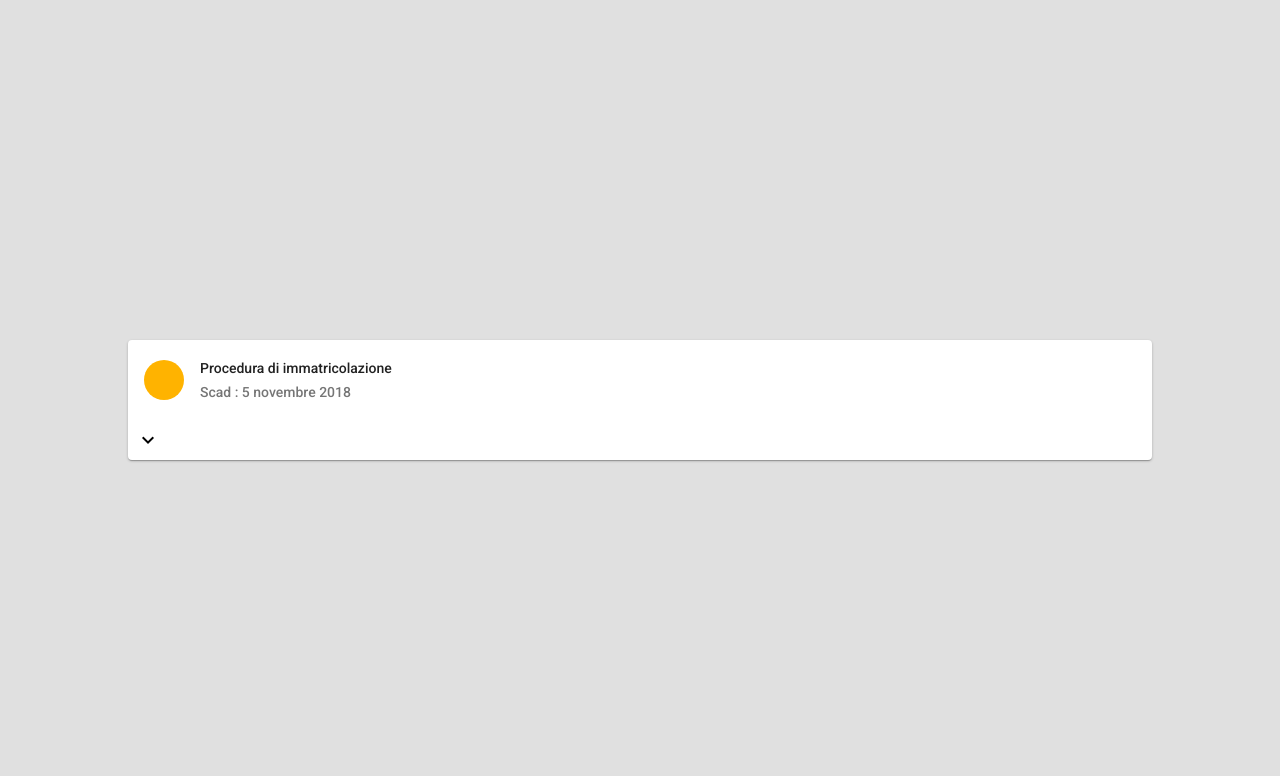
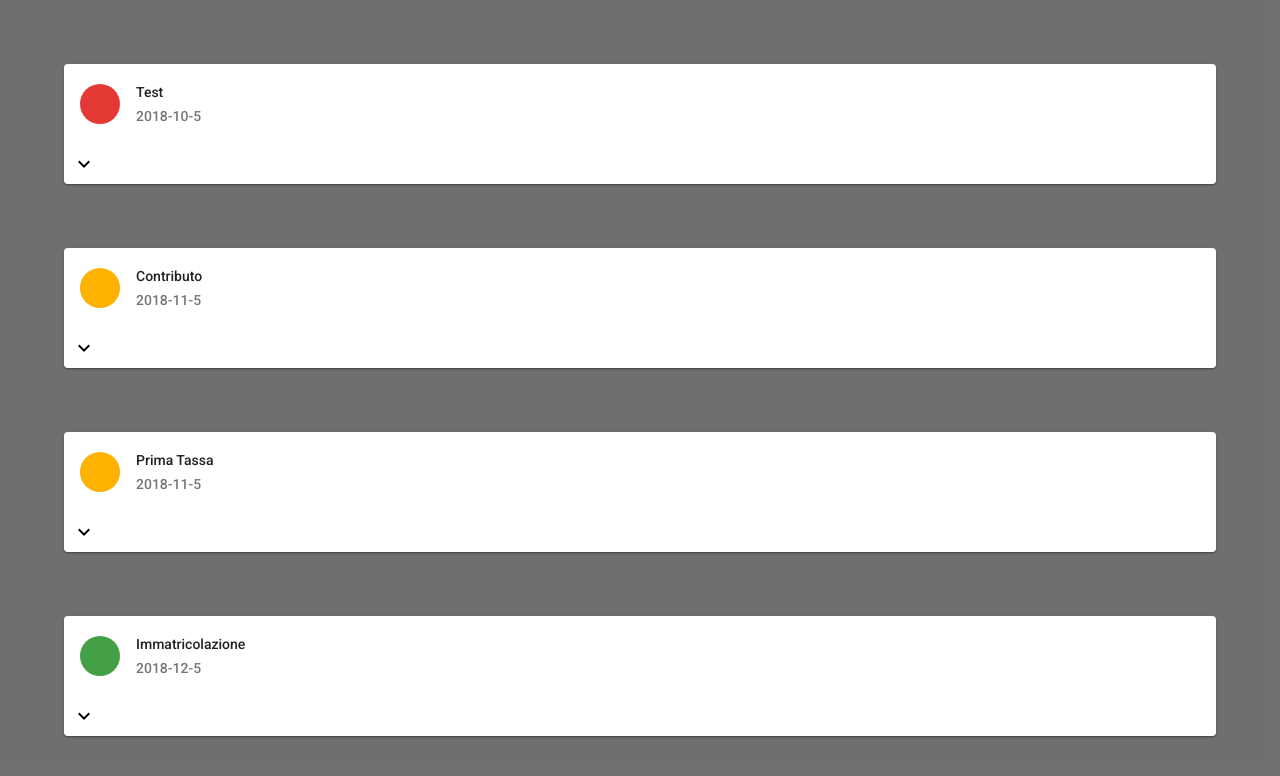
Before and after one commit to DoodlePain/infotor, a React (Create React App) app: page /tasks in a window 1280 px wide. Shown: the top 776 px of the page. Built offline with nearby package versions, Linux system fonts and the light colour scheme.

Commit message:
Stylefix + cards update

```diff
--- a/src/App.css
+++ b/src/App.css
@@ -48,5 +48,19 @@ p {
 }
 
 .CardContainer {
-    width: 80%;
+    width: 100%;
+    padding-left: 10%;
+    height: 100%;
+    background: rgba(0, 0, 0, 0.5);
+    overflow-y: auto;
+    height: 100vh;
 }
+
+.singleCard {
+    width: 90%;
+    margin-top: 5%;
+}
+
+.bothInline {
+    color: white;
+}
--- a/src/App.js
+++ b/src/App.js
@@ -1,7 +1,7 @@
 import React, { Component } from 'react';
 import RegisterContainer from "./Components/Registration/RegisterContainer";
 import Timeline from "./Components/Home/Timeline/Timeline";
-import Tasks from "./Components/Home/Tasks/Tasks";
+import TasksContainer from "./Components/Home/Tasks/TasksContainer";
 import { BrowserRouter, Route, Switch } from "react-router-dom";
 import './App.css';
 
@@ -13,7 +13,7 @@ class App extends Component {
           <Switch>
             <Route exact path="/" component={Timeline} />
             <Route exact path="/register" component={RegisterContainer} />
-            <Route exact path="/tasks" component={Tasks} />
+            <Route exact path="/tasks" component={TasksContainer} />
           </Switch>
         </div>
       </BrowserRouter>
--- a/src/Components/Home/Tasks.json
+++ b/src/Components/Home/Tasks.json
@@ -1,11 +1,22 @@
 {
-    "test":{
-        "title":"Test"
+    "test": {
+        "title": "Test",
+        "expire": "2018-10-5",
+        "text": "Lorem ipsum"
     },
-    "contributo":{
-        "title":"Contributo"
+    "contributo": {
+        "title": "Contributo",
+        "expire": "2018-11-5",
+        "text": "Lorem ipsum"
     },
-    "immatricolazione":{
-        "title":"Immatricolazione"
+    "primaTassa": {
+        "title": "Prima Tassa",
+        "expire": "2018-11-5",
+        "text": "Lorem ipsum"
+    },
+    "immatricolazione": {
+        "title": "Immatricolazione",
+        "expire": "2018-12-5",
+        "text": "Lorem ipsum"
     }
 }
--- /dev/null
+++ b/src/Components/Home/Tasks/Task.js
@@ -0,0 +1,58 @@
+import React, { Component } from 'react';
+
+import Card from '@material-ui/core/Card';
+import CardHeader from '@material-ui/core/CardHeader';
+import CardContent from '@material-ui/core/CardContent';
+import CardActions from '@material-ui/core/CardActions';
+import Collapse from '@material-ui/core/Collapse';
+import Avatar from '@material-ui/core/Avatar';
+import Typography from '@material-ui/core/Typography';
+
+class Task extends Component {
+    state = { expanded: false };
+
+    render() {
+        const { task } = this.props
+        var color = task.expire
+        var d1 = new Date(task.expire)
+        var d2 = new Date()
+        var timeDiff = d1.getTime() - d2.getTime();
+        var diffDays = Math.ceil(timeDiff / (1000 * 3600 * 24));
+
+        if (diffDays > 30) { color = "#43a047" }
+        else if (diffDays < 1) { color = "#e53935" }
+        else { color = "#ffb300" }
+
+        return (
+            <div>
+                <div className="singleCard">
+                    <Card className="card">
+                        <CardHeader
+                            avatar={
+                                <Avatar aria-label="Recipe" className="avatar" style={{ background: color }} />
+                            }
+                            title={task.title}
+                            // subheader="Scad : 5 novembre 2018"
+                            subheader={task.expire}
+                        />
+                        <CardActions className="actions" disableActionSpacing onClick={() => { this.setState({ expanded: !this.state.expanded }) }}>
+                            <i className="material-icons" style={{ cursor: "pointer" }}>
+                                {this.state.expanded ? "keyboard_arrow_up " : "keyboard_arrow_down"}
+                            </i>
+                        </CardActions>
+                        <Collapse in={this.state.expanded} timeout="auto" unmountOnExit>
+                            <CardContent>
+                                <Typography paragraph>Method:</Typography>
+                                <Typography paragraph>
+                                    {task.text}
+                                </Typography>
+                            </CardContent>
+                        </Collapse>
+                    </Card >
+                </div>
+            </div>
+        );
+    }
+}
+
+export default Task;
--- a/src/Components/Home/Tasks/Tasks.js
+++ /dev/null
@@ -1,82 +0,0 @@
-import React, { Component } from 'react';
-import { withStyles } from '@material-ui/core/styles';
-import Card from '@material-ui/core/Card';
-import CardHeader from '@material-ui/core/CardHeader';
-import CardMedia from '@material-ui/core/CardMedia';
-import CardContent from '@material-ui/core/CardContent';
-import CardActions from '@material-ui/core/CardActions';
-import Collapse from '@material-ui/core/Collapse';
-import Avatar from '@material-ui/core/Avatar';
-import IconButton from '@material-ui/core/IconButton';
-import Typography from '@material-ui/core/Typography';
-import red from '@material-ui/core/colors/red';
-import TasksObj from '../Tasks.json'
-
-class Tasks extends Component {
-    state = { expanded: false };
-
-
-    handleExpandClick = () => {
-        this.setState(state => ({ expanded: !state.expanded }));
-    };
-
-    render() {
-        console.log(TasksObj);
-        const { task } = this.props
-        return (
-            // <div>
-            //     {Object.keys(TasksObj).map(el => {
-            //         return <h1 style={{ color: "black" }}>{TasksObj[el].title}</h1>
-            //     })}
-            // </div>
-
-            <div className="CardContainer">
-                <Card className="card">
-                    <CardHeader
-                        avatar={
-                            <Avatar aria-label="Recipe" className="avatar" style={{ background: '#ffb300' }} />
-                        }
-                        // title={task.title}
-                        title="Procedura di immatricolazione"
-                        subheader="Scad : 5 novembre 2018"
-                    // subheader={task.expire}
-                    />
-                    <CardActions className="actions" disableActionSpacing onClick={() => { this.setState({ expanded: !this.state.expanded }) }}>
-                        <i className="material-icons" style={{ cursor: "pointer" }}>
-                            {this.state.expanded ? "keyboard_arrow_up " : "keyboard_arrow_down"}
-                        </i>
-                    </CardActions>
-                    <Collapse in={this.state.expanded} timeout="auto" unmountOnExit>
-                        <CardContent>
-                            <Typography paragraph>Method:</Typography>
-                            <Typography paragraph>
-                                Heat 1/2 cup of the broth in a pot until simmering, add saffron and set aside for 10
-                                minutes.
-                </Typography>
-                            <Typography paragraph>
-                                Heat oil in a (14- to 16-inch) paella pan or a large, deep skillet over medium-high
-                                heat. Add chicken, shrimp and chorizo, and cook, stirring occasionally until lightly
-                                browned, 6 to 8 minutes. Transfer shrimp to a large plate and set aside, leaving
-                                chicken and chorizo in the pan. Add pimentón, bay leaves, garlic, tomatoes, onion,
-                                salt and pepper, and cook, stirring often until thickened and fragrant, about 10
-                                minutes. Add saffron broth and remaining 4 1/2 cups chicken broth; bring to a boil.
-                </Typography>
-                            <Typography paragraph>
-                                Add rice and stir very gently to distribute. Top with artichokes and peppers, and cook
-                                without stirring, until most of the liquid is absorbed, 15 to 18 minutes. Reduce heat
-                                to medium-low, add reserved shrimp and mussels, tucking them down into the rice, and
-                                cook again without stirring, until mussels have opened and rice is just tender, 5 to 7
-                                minutes more. (Discard any mussels that don’t open.)
-                </Typography>
-                            <Typography>
-                                Set aside off of the heat to let rest for 10 minutes, and then serve.
-                </Typography>
-                        </CardContent>
-                    </Collapse>
-                </Card >
-            </div>
-        );
-    }
-}
-
-export default Tasks;
--- /dev/null
+++ b/src/Components/Home/Tasks/TasksContainer.js
@@ -0,0 +1,28 @@
+import React, { Component } from 'react';
+import TasksObj from '../Tasks.json'
+import Task from './Task'
+
+class TasksContainer extends Component {
+
+
+    handleExpandClick = () => {
+        this.setState(state => ({ expanded: !state.expanded }));
+    };
+
+    render() {
+        const tasks = TasksObj
+        var renderTasks = []
+        console.log(tasks);
+        Object.keys(tasks).map((el, index) => {
+            renderTasks.push(<Task key={index} task={tasks[el]} />)
+        })
+
+        return (
+            <div className="CardContainer">
+                {renderTasks}
+            </div>
+        );
+    }
+}
+
+export default TasksContainer;
--- a/src/Components/Home/Timeline/Timeline.js
+++ b/src/Components/Home/Timeline/Timeline.js
@@ -11,7 +11,7 @@ class Timeline extends Component {
 
 
     async componentWillMount() {
-        if (localStorage.getItem('Nome') === null) { this.props.history.push('/register') }
+        if (localStorage.getItem('Nome') === null || localStorage.getItem('Nome') === "null") { this.props.history.push('/register') }
         var tasks = 3
         await localStorage.getItem('Test') === "true" ? tasks = tasks - 1 : tasks = tasks
         await localStorage.getItem('Iscrizione') === "true" ? tasks = --tasks : tasks = tasks
--- a/src/Components/Registration/RegisterContainer.js
+++ b/src/Components/Registration/RegisterContainer.js
@@ -7,10 +7,14 @@ class RegisterContainer extends Component {
 
     advance() {
         this.setState({ step: ++this.state.step })
-        console.log("Clicked");
+        var elementA = document.getElementById('SecondScreen')
+        elementA.scrollIntoView({ block: 'end', behavior: 'smooth' });
+    }
 
-        var element = document.getElementById('SecondScreen')
-        element.scrollIntoView({ block: 'end', behavior: 'smooth' });
+    backward() {
+        this.setState({ step: --this.state.step })
+        var elementB = document.getElementById('FirstScreen')
+        elementB.scrollIntoView({ block: 'end', behavior: 'smooth' })
     }
 
     render() {
@@ -19,8 +23,8 @@ class RegisterContainer extends Component {
                 <div id="FirstScreen">
                     <RegisterS1 advance={this.advance.bind(this)} />
                 </div>
-                <div id="SecondScreen">
-                    <RegisterS2 advance={this.advance.bind(this)} />
+                <div id="SecondScreen" >
+                    <RegisterS2 backward={this.backward.bind(this)} />
                 </div>
             </div>
         );
--- a/src/index.css
+++ b/src/index.css
@@ -15,5 +15,5 @@ html,
 body {
     margin: 0;
     height: 100%;
-    overflow: hidden
+    overflow-x: hidden
 }
```
Also changed, not shown: src/Components/Registration/FirstScreen/RegisterS1.js (+1 -9 lines), src/Components/Registration/FirstScreen/RegisterS2.js (+5 -2 lines).
